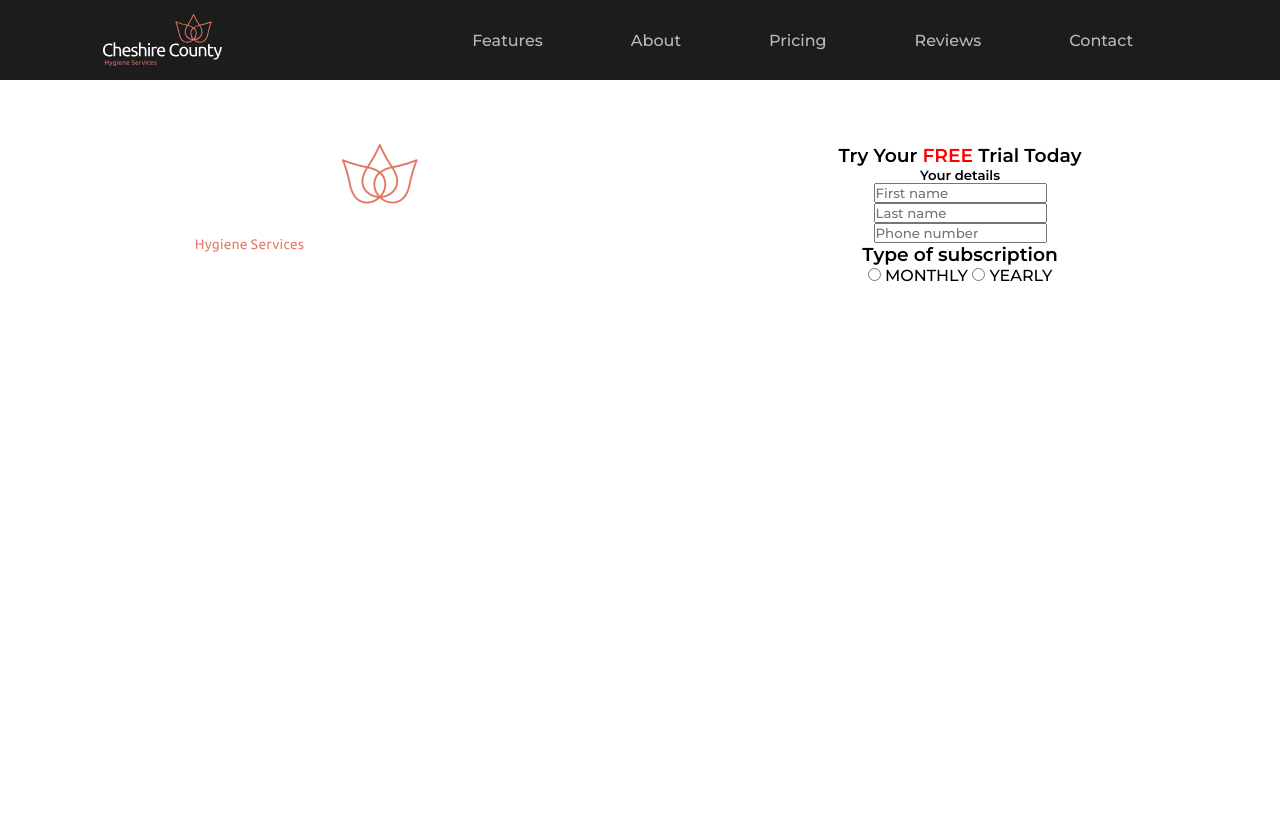
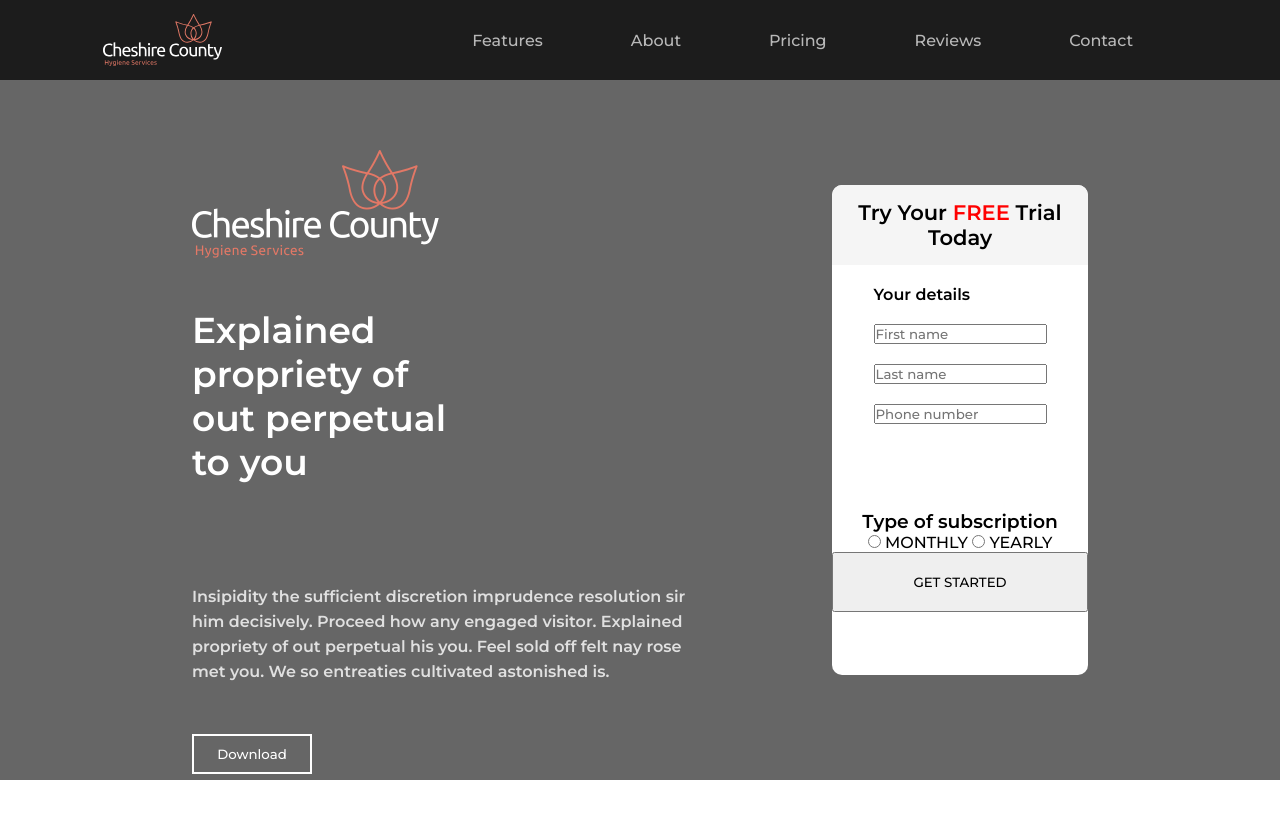
Before and after one commit to vkurilo/Egzaminas, a website: page index.html in a window 1280 px wide. Drawn offline with Linux system fonts and the light colour scheme.

Commit message:
working on trial card

```diff
--- a/index.html
+++ b/index.html
@@ -39,16 +39,17 @@
     </div>
 
     <div class="right-side">
-      <div>
-        <h3>Try Your <span style="color:red">FREE</span> Trial Today</h3>
+      <div class="free-trial">
+        <h3>Try Your <span>FREE</span> Trial Today</h3>
       </div>
       <div class="info">
+      <div >
         <h5>Your details</h5>
         <input type="text" placeholder="First name">
         <input type="text" placeholder="Last name">
         <input type="tel" placeholder="Phone number">
       </div>
-
+</div>
       <div class="radio">
         <h3>Type of subscription</h3>
        <div>
@@ -58,8 +59,9 @@
         <input type="radio" id="yearly" name="time" value="yearly">
         <label for="yearly">YEARLY</label>
        </div>
+       <button style="width:100%; padding:20px;">GET STARTED</button>
+      </div>
 
-      </div>
 
 
     </div>
--- a/scss/style.scss
+++ b/scss/style.scss
@@ -4,7 +4,7 @@
 
 .container {
   width: 100%;
-  height: 640px;
+  height: 700px;
   margin-top: 80px;
   display: flex;
   justify-content: center;
@@ -12,6 +12,17 @@
   background-image: url('../images/city.png');
   background-repeat: no-repeat;
   background-size: cover;
+  background-position: center;
+  position: relative;
+
+  &::before{
+    content: "";
+    background: #1C1C1C;
+    width: 100%;
+    height: 100%;
+    position: absolute;
+    opacity: 0.67;
+  }
 
   .left-side {
     display: flex;
@@ -19,6 +30,7 @@
     gap: 50px;
     width: 50%;
     height: 80%;
+    z-index: 1;
 
     h1{
       text-align: left;
@@ -30,7 +42,7 @@
     h4{
       text-align: left;
       font-size: 16px;
-      max-width: 60%;
+      max-width: 80%;
       color:white;
       opacity: 0.8;
       line-height: 25px;
@@ -56,12 +68,51 @@
     }
   }
   .right-side{
-    height: 80%;
+    height: 70%;
     width: 20%;
     background-color: white;
     display: flex;
     flex-direction: column;
     text-align: center;
     border-radius: 10px;
+    z-index: 1;
+
+    .free-trial{
+      padding: 15px;
+      background-color: #f5f5f5;
+      border-radius: 10px 10px 0px 0px;
+      font-size: 18px;
+      text-align: center;
+
+      span{
+        color:red;
+      }
+    }
+
+    .info{
+      padding-top: 20px ;
+      height: 50%;
+      display: flex;
+      justify-content: center;
+      text-align: center;
+      div{
+        display: flex;
+        flex-direction: column;
+
+        gap:20px;
+        h5{
+          font-size: 16px;
+          text-align: left;
+
+        }
+        // input{
+
+        //  }
+      }
+
+
+
+
+    }
   }
 }
```
Also changed, not shown: app/css/style.css.
